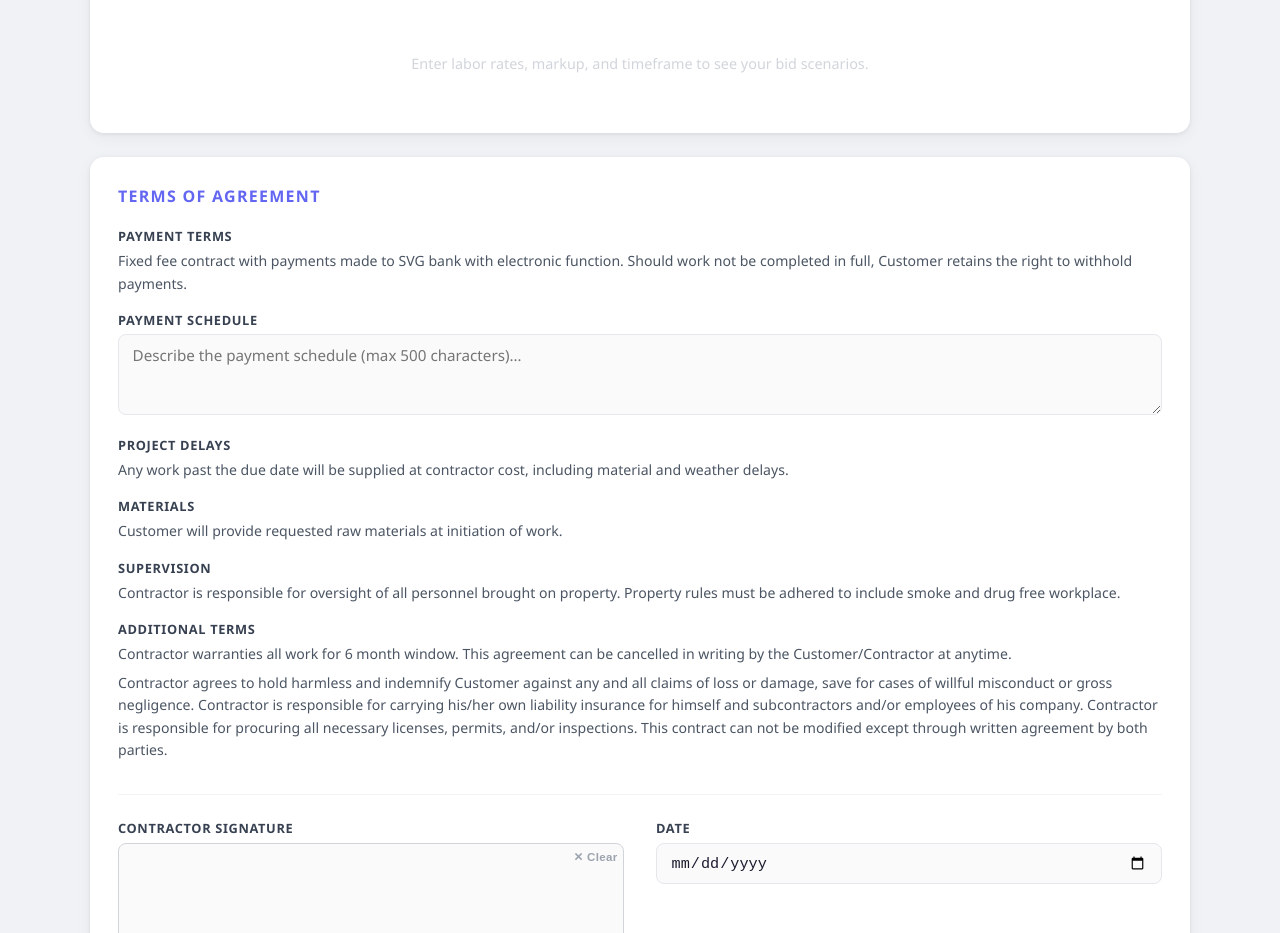
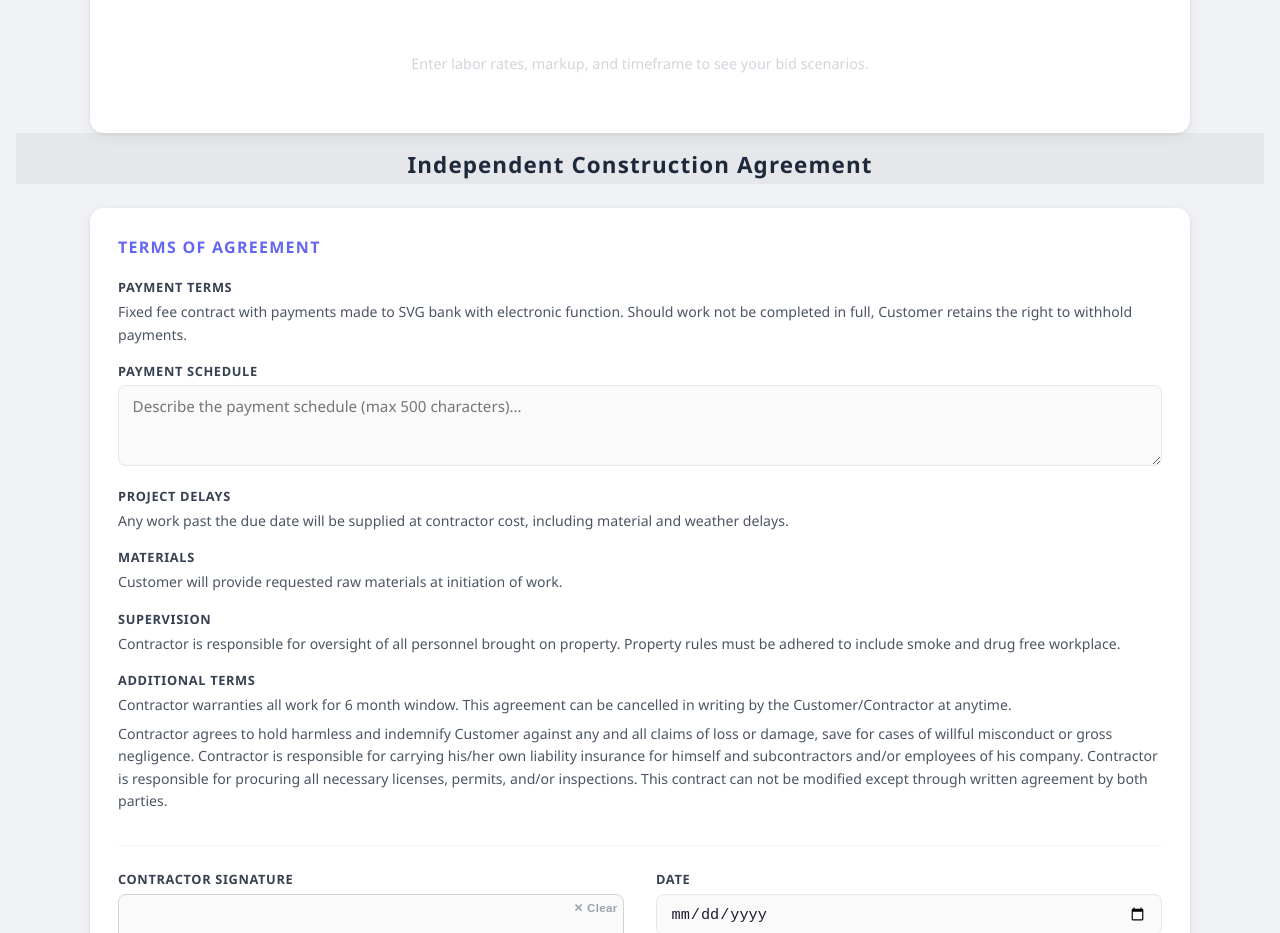
Before and after one commit to fudge-char/bid-estimator, a plain HTML site: page index.html in a window 1280 px wide. Shown: the part 965-1898 px from the top of the page. Drawn offline with Linux system fonts and the light colour scheme.

Commit message:
Add Independent Construction Agreement header above terms

```diff
--- a/index.html
+++ b/index.html
@@ -934,6 +934,9 @@
   </div>
 
   <!-- Terms of Agreement -->
+  <div style="background:#e5e7eb;padding:1rem 1.5rem 0.25rem;text-align:center;">
+    <h2 style="font-size:1.4rem;font-weight:800;letter-spacing:0.05em;color:#1e293b;margin:0;">Independent Construction Agreement</h2>
+  </div>
   <div class="terms-section">
     <h2>Terms of Agreement</h2>
 
```
